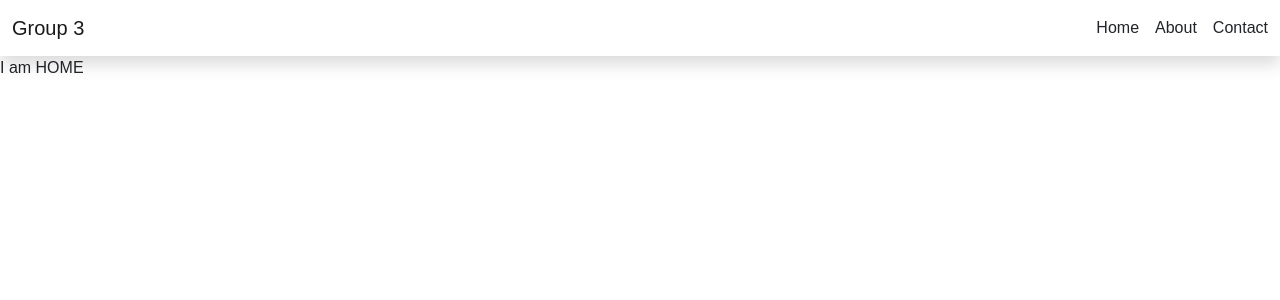
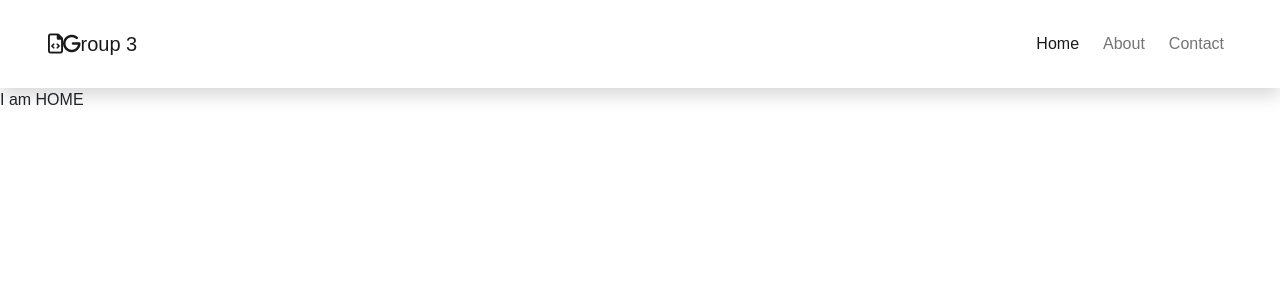
Before and after one commit to joeiladores/react-group-website, a React (Create React App) app: page / in a window 1280 px wide. Shown: the top 300 px of the page. Built offline with nearby package versions, Linux system fonts and the light colour scheme; a web font is replaced by a local one.

Commit message:
navbar footer and about components

```diff
--- a/public/index.html
+++ b/public/index.html
@@ -12,6 +12,7 @@
 
     <!-- BOOTSTRAP HERE --------------------------------------------------------------->
     <link href="https://cdn.jsdelivr.net/npm/bootstrap@5.2.3/dist/css/bootstrap.min.css" rel="stylesheet" integrity="sha384-rbsA2VBKQhggwzxH7pPCaAqO46MgnOM80zW1RWuH61DGLwZJEdK2Kadq2F9CUG65" crossorigin="anonymous">
+    <link rel="stylesheet" href="https://cdnjs.cloudflare.com/ajax/libs/font-awesome/6.2.1/css/all.min.css" integrity="sha512-MV7K8+y+gLIBoVD59lQIYicR65iaqukzvf/nwasF0nqhPay5w/9lJmVM2hMDcnK1OnMGCdVK+iQrJ7lzPJQd1w==" crossorigin="anonymous" referrerpolicy="no-referrer" />
 
 
     <link rel="apple-touch-icon" href="%PUBLIC_URL%/logo192.png" />
--- a/src/Navbar.jsx
+++ b/src/Navbar.jsx
@@ -2,26 +2,32 @@ import { Link } from "react-router-dom";
 
 function Navbar() {
   return (
-    <nav className="navbar navbar-expand-lg shadow">
-      <div className="container-fluid">
-        <Link to="/" className="navbar-brand">Group 3</Link>
+    <nav className="navbar navbar-expand-lg shadow page-padding sticky-top py-4">
+      <div className="container-fluid px-5">
+        <Link to="/" className="navbar-brand"><i class="fa-regular fa-file-code"></i><i class="fa-solid fa-g"></i>roup 3</Link>
         <button
-          className="navbar-toggler myName"
+          class="navbar-toggler"
           type="button"
           data-bs-toggle="collapse"
-          data-bs-target="#myPages"
-          aria-controls="myPages"
+          data-bs-target="#navbarNav"
+          aria-controls="navbarNav"
           aria-expanded="false"
           aria-label="Toggle navigation"
         >
-          <span className="navbar-toggler-icon"></span>
+          <span class="navbar-toggler-icon"></span>
         </button>
 
-        <div className="collapse navbar-collapse" id="myPages">
+        <div className="collapse navbar-collapse" id="navbarNav">
           <ul className="navbar-nav ms-auto mb-2 mb-lg-0">
-            <Link to="/" className="list-group-item pe-3">Home</Link>
-            <Link to="/about" className="list-group-item pe-3">About</Link>
-            <Link to="/contact" className="list-group-item">Contact</Link>
+            <li class="nav-item"><Link to="/" className="nav-link active" >
+              Home
+            </Link></li>
+            <li class="nav-item"><Link to="/about" className="nav-link px-3">
+              About
+            </Link></li>
+            <li class="nav-item"><Link to="/contact" className="nav-link">
+              Contact
+            </Link></li>
           </ul>
         </div>
       </div>
```
Also changed, not shown: src/App.js (+5 -6 lines), src/Footer.jsx (added, +12 -0 lines).
